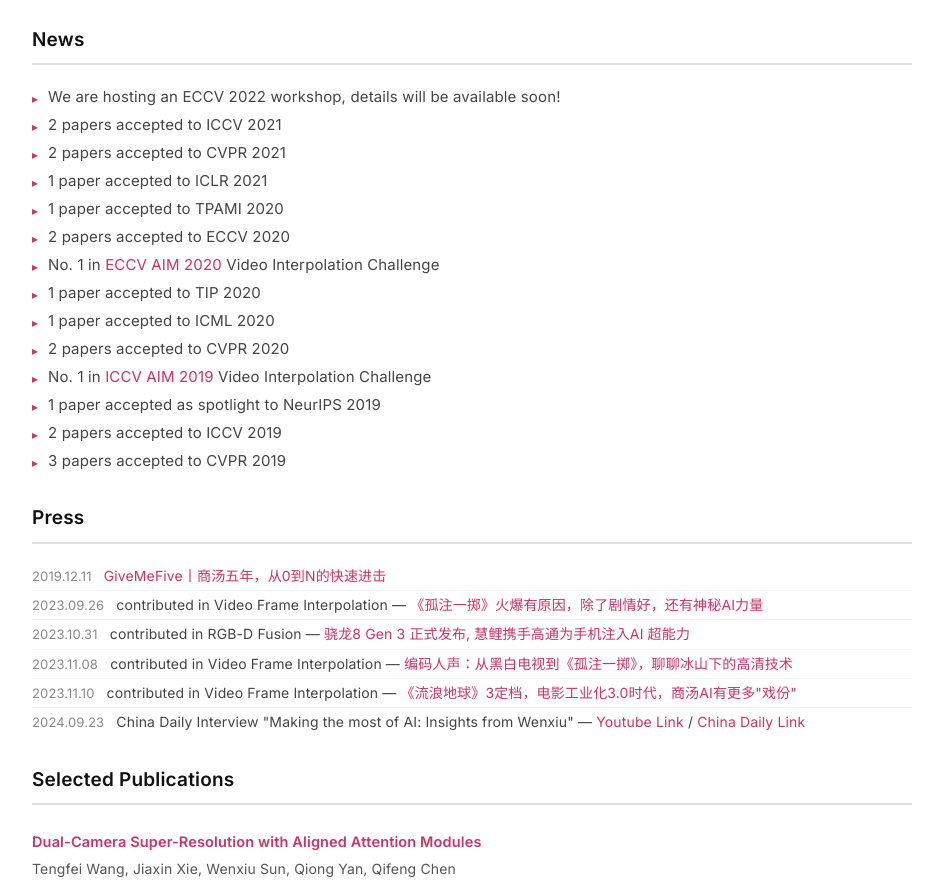
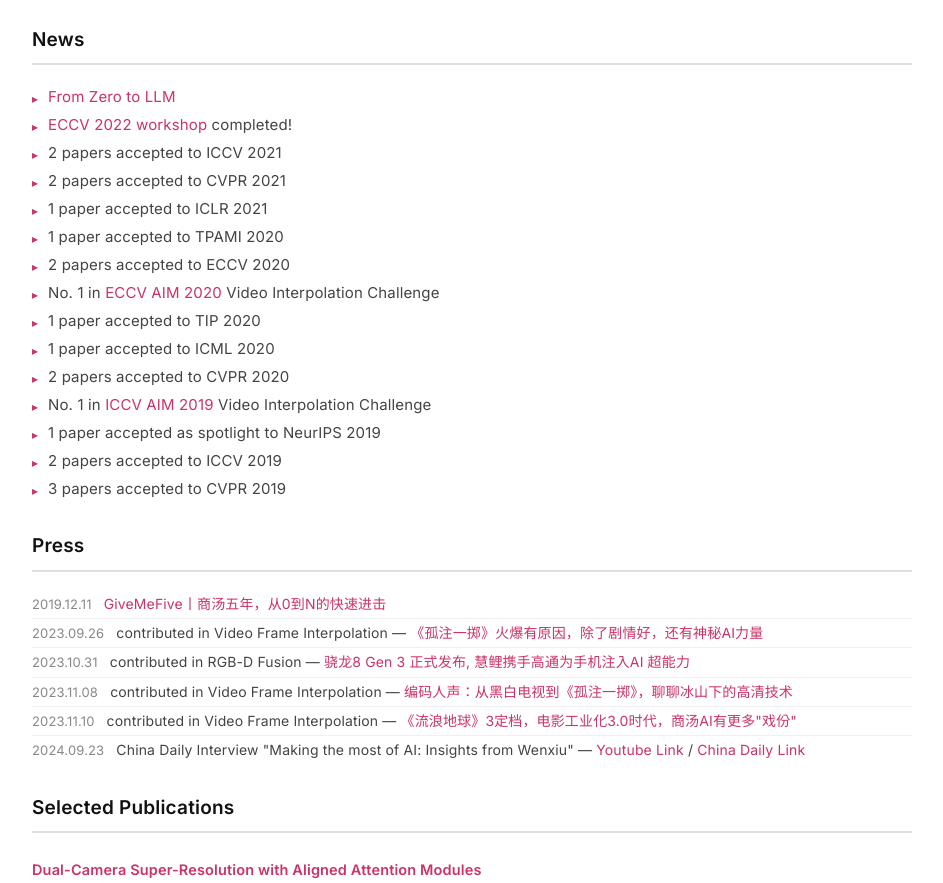
Before and after one commit to wenxiusun/wenxiusun.github.io, a plain HTML site: page index.html in a window 1280 px wide. Shown: the part 870-1753 px from the top of the page, without its empty margins (168-1111 px from the left). Drawn offline with Linux system fonts and the light colour scheme.

Commit message:
Update News: add from-zero-to-llm link and ECCV 2022 workshop

```diff
--- a/index.html
+++ b/index.html
@@ -282,7 +282,8 @@
   <section>
     <h2>News</h2>
     <ul class="news-list">
-      <li>We are hosting an ECCV 2022 workshop, details will be available soon!</li>
+      <li><a href="https://wenxiusun.github.io/from-zero-to-llm/">From Zero to LLM</a></li>
+      <li><a href="https://arxiv.org/abs/2209.07052">ECCV 2022 workshop</a> completed!</li>
       <li>2 papers accepted to ICCV 2021</li>
       <li>2 papers accepted to CVPR 2021</li>
       <li>1 paper accepted to ICLR 2021</li>
```
